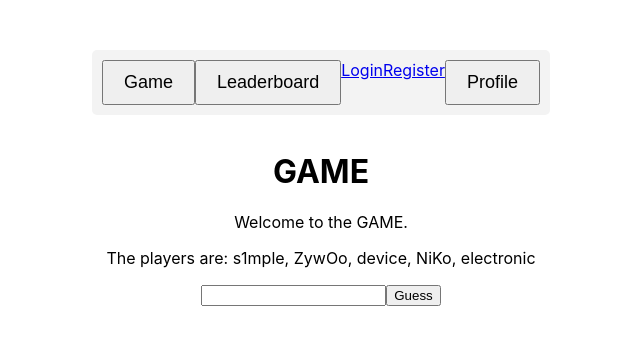
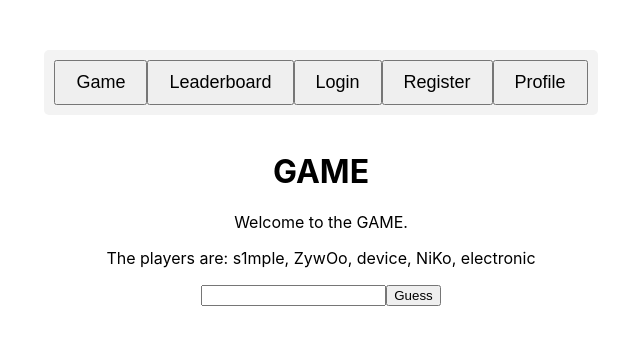
Before and after one commit to nuttie1/Web-sovelluskehitys-2, a React (Create React App) app: page / in a window 1280 px wide. Shown: the part 222-566 px from the top of the page, without its empty margins (319-959 px from the left). Built offline with nearby package versions, Linux system fonts and the light colour scheme; the HTML template or start-up script is replaced by a standard one.

Commit message:
Add styled buttons to Login and Register links in App component

```diff
--- a/src/App.tsx
+++ b/src/App.tsx
@@ -62,10 +62,14 @@ function App() {
               </Link>
             </li>
             <li>
-              <Link to="/Login">Login</Link>
+              <Link to="/Login" style={linkStyle}>
+                <button style={buttonStyle}>Login</button>
+              </Link>
             </li>
             <li>
-              <Link to="/Register">Register</Link>
+              <Link to="/Register" style={linkStyle}>
+                <button style={buttonStyle}>Register</button>
+              </Link>
             </li>
             <li>
               <Link to="/Profile" style={linkStyle}>
```
